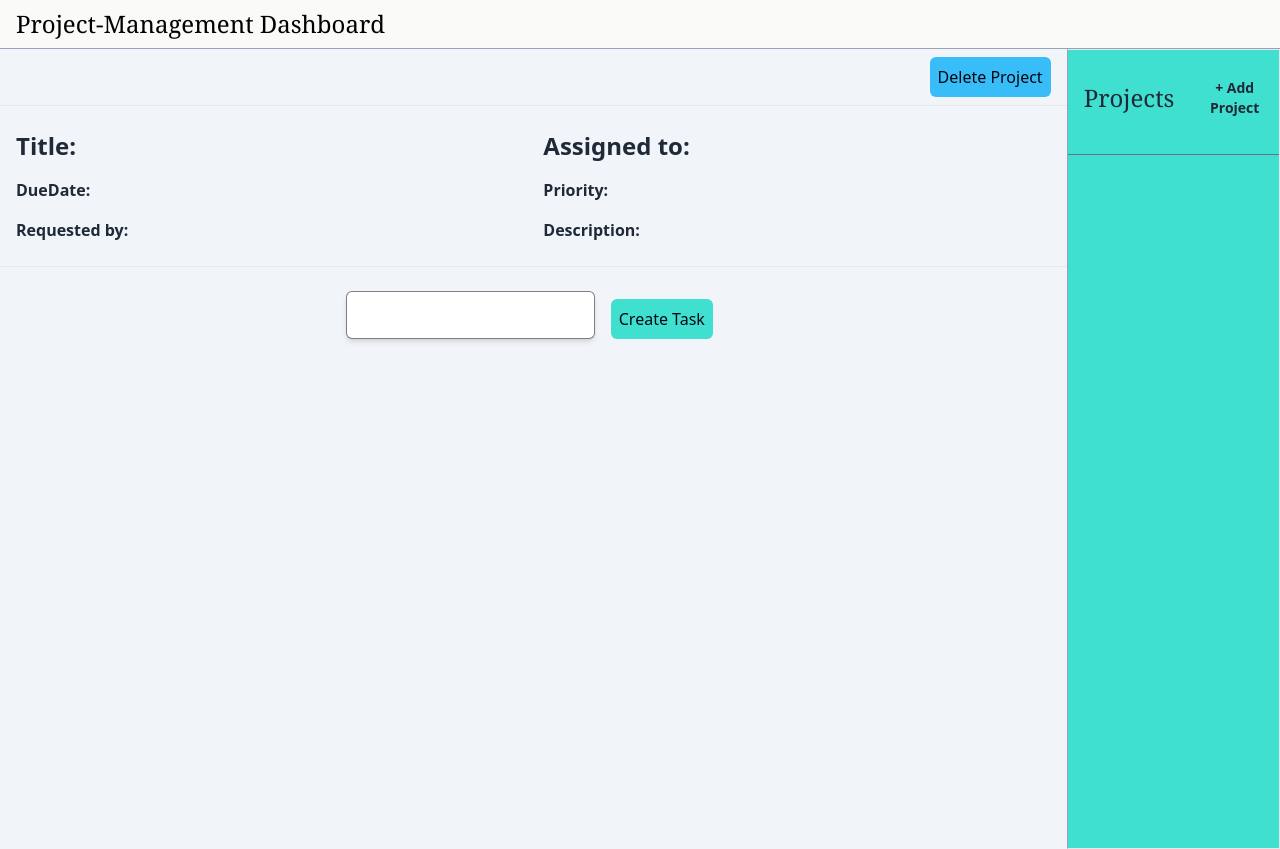
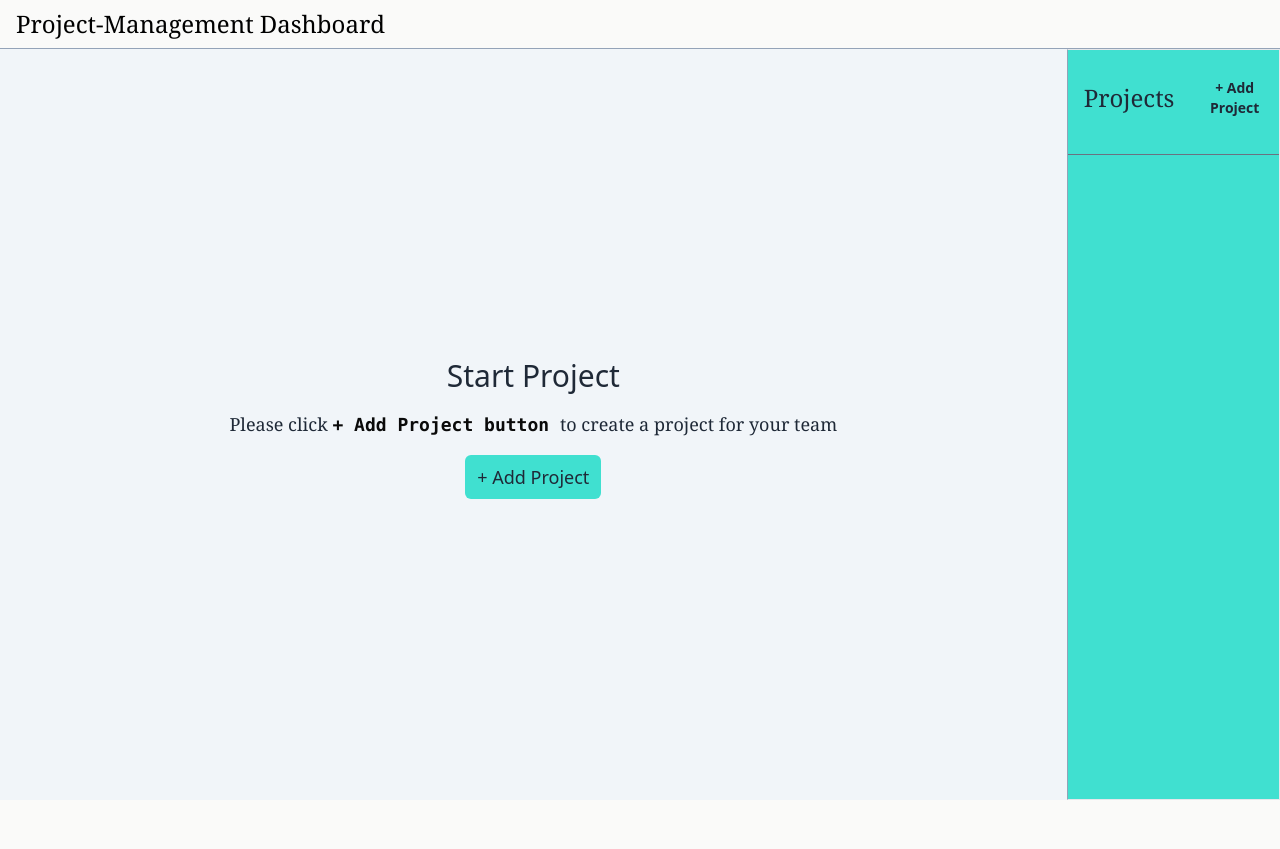
Before and after one commit to maneesh-settipeta/Project-Management-App, a React (Vite) app: page / in a window 1280 px wide. After the commit the page ends 800 px from the top, so only its background shows below. Built offline with nearby package versions, Linux system fonts and the light colour scheme.

Commit message:
updated the context changes

```diff
--- a/src/App.jsx
+++ b/src/App.jsx
@@ -1,53 +1,24 @@
 import Header from "./Components/Header";
 import SideBarRight from "./Components/SideBarRight";
-import { useContext } from "react";
-import LoginPage from "./Components/LoginPage";
+import { useContext, useEffect } from "react";
 import { CreateContext } from "./Store/Store-Projects-Data";
 import ProjectContext from "./Store/Store-Projects-Data";
 import SelectedProject from "./Components/SelectedProject";
 import CreateProjects from "./Components/CreateProjects";
 import DefaultPage from "./Components/DefaultPage";
+import Home from "./Components/Home";
 
 function App() {
   const {
     projects,
     handleOnSaveProjectID,
     handleRedirectCreateProjectFromSide,
-    handleCancelButton,
-    handleSaveData,
-    updateHandleDefaultPage: handleReturnHomePage,
-    handleDeleteProject,
-    handleTasksData,
-    projectStateStatus,
   } = useContext(CreateContext);
   console.log(projects);
 
-  let contentRedirect;
-
-  if (projectStateStatus === null) {
-    contentRedirect = (
-      <CreateProjects
-        cancelButton={handleCancelButton}
-        onSendData={handleSaveData}
-      />
-    );
-  } else if (projectStateStatus === undefined) {
-    contentRedirect = <DefaultPage />;
-  } else {
-    contentRedirect = (
-      <>
-        <SelectedProject
-          // passSelectedProject={selectedprojected}
-          deleteProject={handleDeleteProject}
-          onSendTasksData={handleTasksData}
-        />
-      </>
-    );
-  }
-
   return (
     <ProjectContext>
-      {" "}
+
       <main className="h-screen flex flex-col">
         {/* {projectState.isUserLoggedIn ? ( */}
         <>
@@ -55,7 +26,8 @@ function App() {
             <Header />
           </div>
           <div className="flex flex-grow">
-            {contentRedirect}
+
+            <Home />
             <SideBarRight
               sendProjectsToSideBar={projects}
               onSaveProjectID={handleOnSaveProjectID}
--- a/src/Components/CreateProjects.jsx
+++ b/src/Components/CreateProjects.jsx
@@ -1,6 +1,5 @@
 import { useContext, useRef } from "react";
 import InputVariables from "./InputsVariables";
-import Input from "./InputsVariables";
 import { CreateContext } from "../Store/Store-Projects-Data";
 
 function CreateProjects({ cancelButton, onSendData }) {
--- a/src/Components/DefaultPage.jsx
+++ b/src/Components/DefaultPage.jsx
@@ -1,4 +1,9 @@
-function DefaultPage({ onChangeOfPage }) {
+import { useContext } from "react";
+import { CreateContext } from "../Store/Store-Projects-Data";
+
+function DefaultPage() {
+  const { handleRedirectCreateProjectFromSide } = useContext(CreateContext);
+
   return (
     <>
       <div className="w-5/6  bg-slate-100 flex flex-col items-center justify-center  ">
@@ -15,7 +20,7 @@ function DefaultPage({ onChangeOfPage }) {
         </p>
         <p>
           <button
-            onClick={onChangeOfPage}
+            onClick={handleRedirectCreateProjectFromSide}
             className="bg-[rgb(64,224,208)] text-gray-800 py-2 px-3 text-lg font-medium rounded-md mt-2 "
           >
             + Add Project
--- a/src/Components/Header.jsx
+++ b/src/Components/Header.jsx
@@ -1,8 +1,10 @@
 import { useContext } from "react";
 import { CreateContext } from "../Store/Store-Projects-Data";
 
-function Header({ returnHomePage }) {
-  const { updateHandleDefaultPage } = useContext(CreateContext);
+function Header() {
+  // console.log();
+  const { updateHandleDefaultPage,projects ,projectStateStatus} = useContext(CreateContext);
+  console.log(projects,projectStateStatus);
   return (
     <div>
       <div className="border-b border-b-slate-400 py-2 ">
--- /dev/null
+++ b/src/Components/Home.jsx
@@ -0,0 +1,43 @@
+import React, { useContext, useEffect } from "react";
+import { CreateContext } from "../Store/Store-Projects-Data";
+import CreateProjects from "./CreateProjects";
+import DefaultPage from "./DefaultPage";
+
+const Home = () => {
+  const {
+    projects,
+    handleCancelButton,
+    handleSaveData,
+    handleDeleteProject,
+    handleTasksData,
+    projectStateStatus,
+  } = useContext(CreateContext);
+
+  let contentRedirect;
+  console.log(projectStateStatus);
+  if (projectStateStatus === null) {
+    contentRedirect = (
+      <CreateProjects
+        cancelButton={handleCancelButton}
+        onSendData={handleSaveData}
+      />
+    );
+  } else if (projectStateStatus === undefined) {
+    contentRedirect = <DefaultPage />;
+  } else {
+    contentRedirect = (
+      <>
+        <SelectedProject
+          deleteProject={handleDeleteProject}
+          onSendTasksData={handleTasksData}
+        />
+      </>
+    );
+  }
+
+  return <>
+    {contentRedirect}
+  </>;
+};
+
+export default Home;
--- a/src/Store/Store-Projects-Data.jsx
+++ b/src/Store/Store-Projects-Data.jsx
@@ -56,6 +56,7 @@ export default function ProjectContext({ children }) {
         projectStateStatus: undefined,
       };
     });
+    console.log("projects ",projectState);
   }
 
   function handleOnSaveProjectID(id) {
@@ -80,9 +81,10 @@ export default function ProjectContext({ children }) {
     setProjectState((prevState) => {
       return {
         ...prevState,
-        projectStateStatus: null,
+        projectStateStatus: undefined,
       };
     });
+    console.log("insd",projectState);
   }
 
   const handleRedirectCreateProjectFromSide = () => {
```
